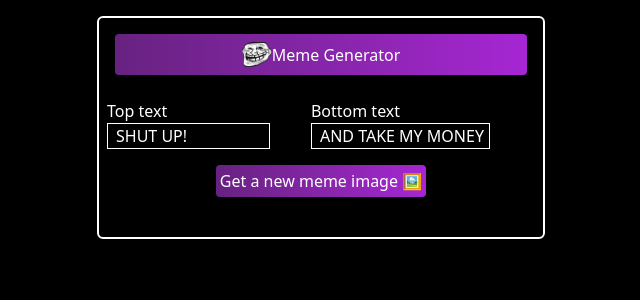
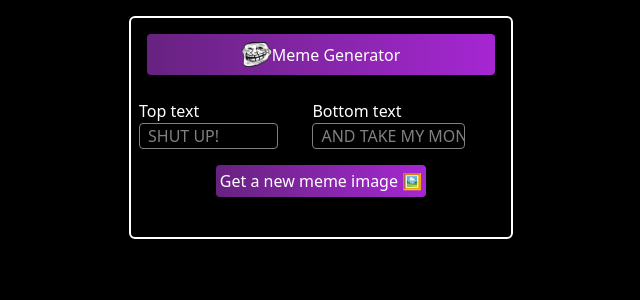
Before and after one commit to Watyekele/Meme-Generator, a React (Vite) app: page / in a window 1280 px wide. Shown: the top 300 px of the page, without its empty margins (319-959 px from the left). Built offline with nearby package versions, Linux system fonts and the light colour scheme; no server answers.

Commit message:
reduced width of the app

```diff
--- a/src/App.jsx
+++ b/src/App.jsx
@@ -41,7 +41,7 @@ function App(props) {
   // }, [count]);
 
   return (
-    <div className="Meme-poster  w-full max-w-md m-auto text-white border-2 border-white rounded-md  my-4">
+    <div className="Meme-poster  w-full max-w-sm m-auto text-white border-2 border-white rounded-md  my-4">
       <Header />
       <Meme image={getImages} handleClick={fetchMeme} />
       {/* <button
--- a/src/Meme.jsx
+++ b/src/Meme.jsx
@@ -34,7 +34,7 @@ export default function Meme(props) {
               Top text
               <input
                 type="text"
-                className="first w-[80%]  border border-white indent-2 text-left"
+                className="first w-[80%]  border border-white indent-2 text-left rounded-sm opacity-[50%]"
                 placeholder="SHUT UP!"
                 value={items.topText}
                 name="topText"
@@ -45,7 +45,7 @@ export default function Meme(props) {
               Bottom text
               <input
                 type="text"
-                className="second w-[80%] border indent-2  "
+                className="second w-[80%] border indent-2 rounded-sm opacity-[50%] "
                 name="bottomText"
                 placeholder="AND TAKE MY MONEY"
                 value={items.bottomText}
@@ -69,10 +69,10 @@ export default function Meme(props) {
             alt=""
             className="image max-w-full max-h-full object-cover h-auto rounded-md"
           />
-          <span className="top absolute  text-2xl top-0 px-4 font-bold shadow-md ">
+          <span className="top absolute  text-2xl top-0 px-4 font-bold shadow-md font-serif ">
             {items.topText}
           </span>
-          <span className="bottom absolute  text-2xl bottom-0 px-4 font-bold shadow-md">
+          <span className="bottom absolute  text-2xl bottom-0 px-4 font-bold shadow-md font-serif ">
             {items.bottomText}
           </span>
         </section>
```
